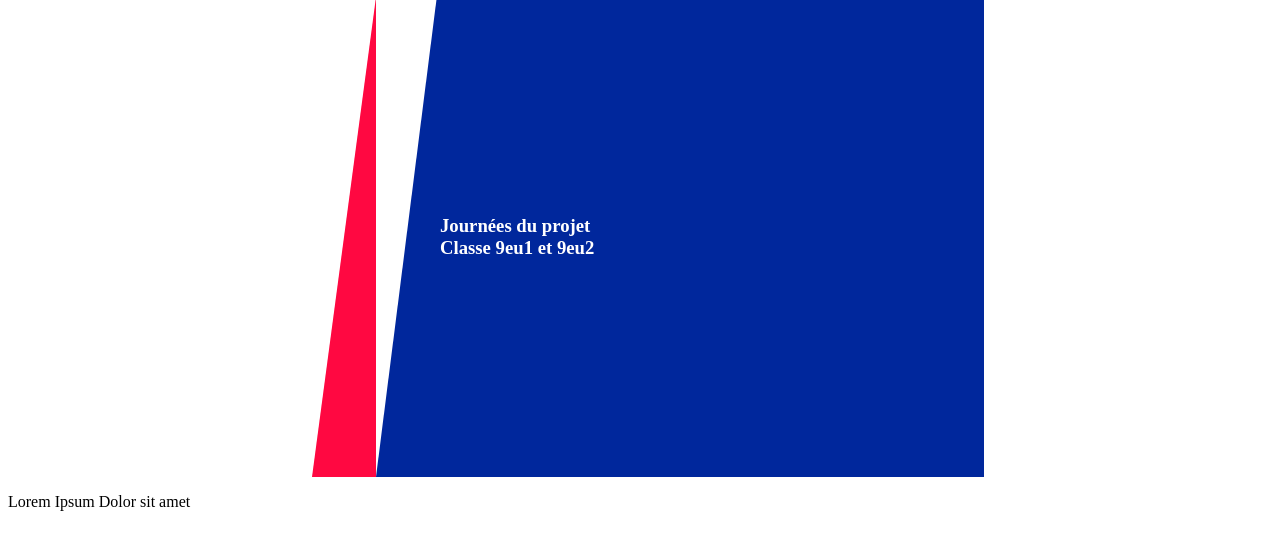
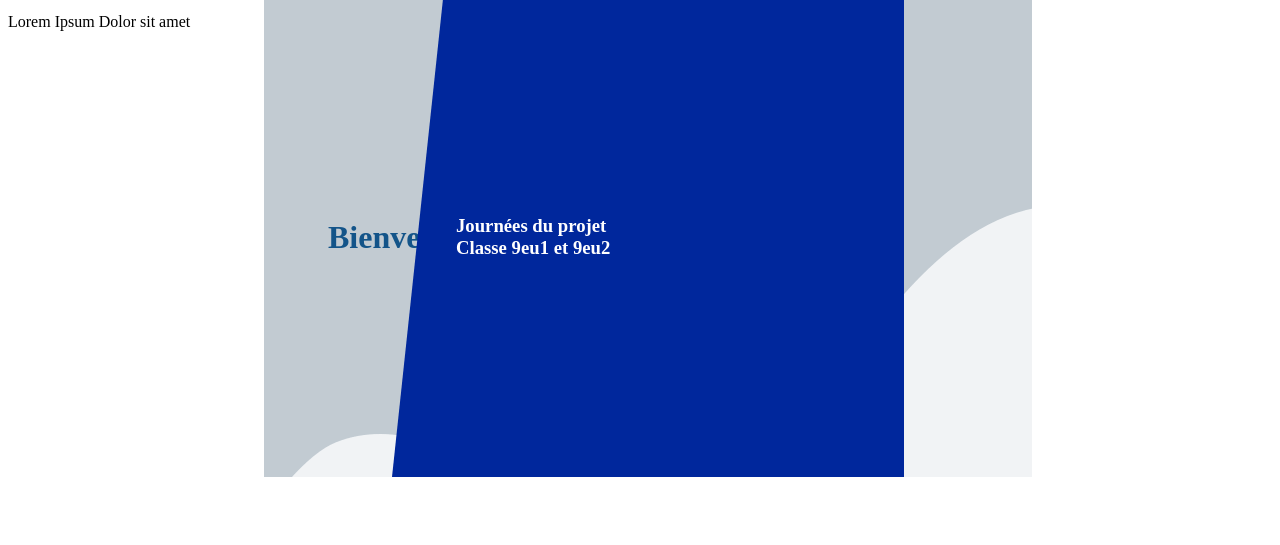
Before and after one commit to 2018eu1/2018eu1.github.io, a plain HTML site: page index.html in a window 1280 px wide. Shown: the part 61-606 px from the top of the page. Drawn offline with Linux system fonts and the light colour scheme.

Commit message:
Improve slanted edges aesthetics

```diff
--- a/style/style.css
+++ b/style/style.css
@@ -29,24 +29,32 @@ body {
 #headerDivLeft {
   background-image: url("/images/IMG_5148.png");
 
-  position: absolute;+
-  width: 52.5vw
+  width: 60vw;
+  z-index: 0;
+
+  position: absolute;
 }
 
 #headerDivCenter {
   background-color: #ff0841;
   height: 60vh;
-  width: 5vw;
+  width: 20vw;
 
-  clip-path: polygon(100% 0, 100% 100%, 0 100%)
+  clip-path: polygon(66.6% 0, 100% 0, 66.6% 100%, 0 100%);
+  z-idex: 2;
+
+  position: absolute;
 }
 
 #headerDivRight {
   background-color: #00279c;
   color: #ffffff;
-  width: 47.5vw;
+  width: 40vw;
 
   clip-path: polygon(10% 0, 100% 0, 100% 100%, 0 100%);
+  z-index: 1;
+
+  position: absolute;
 }
 
 header {
```
